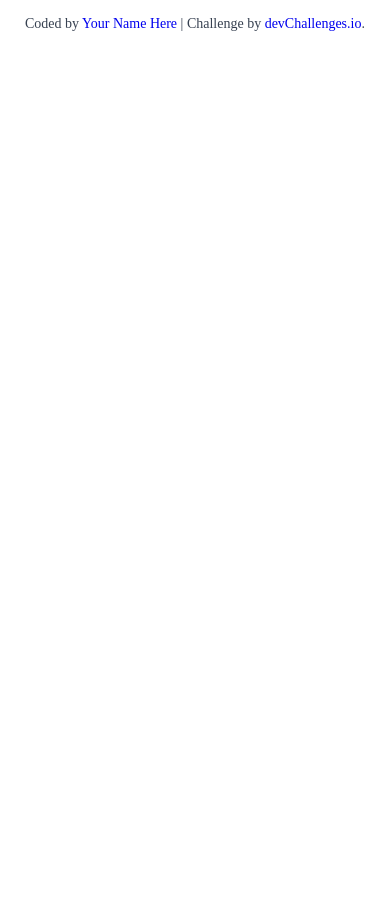
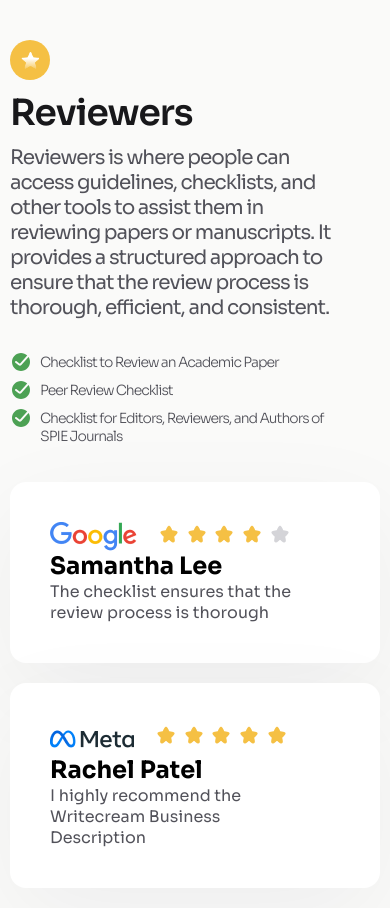
Before and after one commit to estuaryuul/Testimonial-page-master, a plain HTML site: page index.html in a window 390 px wide. Before the commit the page ends 860 px from the top, so only its background shows below. Drawn offline with Linux system fonts and the light colour scheme.

Commit message:
working on index.html and style.css

```diff
--- a/index.html
+++ b/index.html
@@ -12,56 +12,77 @@
     />
 
     <title>Testimonial Page | devChallenges.io</title>
-
-    <!--You are welcome to delete these styles or modify them in your own stylesheet -->
-    <style>
-      * {
-        margin: 0;
-        padding: 0;
-        box-sizing: border-box;
-      }
-
-      body {
-        height: 100vh;
-      }
-
-      .author-info {
-        font-size: 14px;
-        text-align: center;
-        margin-top: 16px;
-        color: rgb(55, 65, 81);
-      }
-
-      .author-info a {
-        text-decoration: none;
-      }
-    </style>
+    <link rel="stylesheet" href="style.css" />
   </head>
   <body>
-    <!--
-  ⭐️
-
-  Reviewers is where people can access guidelines, checklists, and other tools to assist them in reviewing papers or manuscripts. It provides a structured approach to ensure that the review process is thorough, efficient, and consistent.
-
-  Checklist to Review an Academic Paper
-
-  Peer Review Checklist
-
-  Checklist for Editors, Reviewers, and Authors of SPIE Journals
-
-  Samantha Lee
-
-  The checklist ensures that the review process is thorough
-
-  Rachel Patel
-
-  I highly recommend the Writecream Business Description -->
-
-    <div class="author-info">
-      Coded by <a href="#">Your Name Here</a> | Challenge by
-      <a href="https://www.devchallenges.io?ref=challenge" target="_blank"
-        >devChallenges.io</a
-      >.
-    </div>
+    <main>
+      <div class="row-left">
+        <div id="star-icon">
+          <p>⭐️</p>
+        </div>
+        <header id="header">
+          <h1>Reviewers</h1>
+        </header>
+        <div class="content">
+          <p>
+            Reviewers is where people can access guidelines, checklists, and
+            other tools to assist them in reviewing papers or manuscripts. It
+            provides a structured approach to ensure that the review process is
+            thorough, efficient, and consistent.
+          </p>
+          <ul>
+            <li>
+              <p>Checklist to Review an Academic Paper</p>
+            </li>
+            <li>
+              <p>Peer Review Checklist</p>
+            </li>
+            <li>
+              <p>
+                Checklist for Editors, Reviewers, and Authors of SPIE Journals
+              </p>
+            </li>
+          </ul>
+        </div>
+      </div>
+      <div class="row-right">
+        <div class="card card-1">
+          <div class="card-header">
+            <img src="./resources/google-png.png" alt="google-png" />
+            <div class="stars-container">
+              <img src="/resources/Star_fill.svg" alt="star-fill" />
+              <img src="/resources/Star_fill.svg" alt="star-fill" />
+              <img src="/resources/Star_fill.svg" alt="star-fill" />
+              <img src="/resources/Star_fill.svg" alt="star-fill" />
+              <img src="./resources/Star_fill_gray.svg" alt="Star_fill_gray" />
+            </div>
+          </div>
+          <div class="card-name">
+            <h2>Samantha Lee</h2>
+          </div>
+          <div class="card-content content">
+            <p>The checklist ensures that the review process is thorough</p>
+          </div>
+        </div>
+        <div class="card card-2">
+          <div class="card-header">
+            <img src="./resources/meta-png.png" alt="meta-png" />
+            <div class="stars-container">
+              <img src="/resources/Star_fill.svg" alt="star-fill" />
+              <img src="/resources/Star_fill.svg" alt="star-fill" />
+              <img src="/resources/Star_fill.svg" alt="star-fill" />
+              <img src="/resources/Star_fill.svg" alt="star-fill" />
+              <img src="/resources/Star_fill.svg" alt="star-fill" />
+            </div>
+          </div>
+          <div class="card-name">
+            <h2>Rachel Patel</h2>
+          </div>
+          <div class="card-content content">
+            <p>I highly recommend the Writecream Business Description</p>
+          </div>
+        </div>
+      </div>
+    </main>
   </body>
 </html>
--- /dev/null
+++ b/style.css
@@ -0,0 +1,208 @@
+@import url("https://fonts.googleapis.com/css2?family=Poppins:ital,wght@0,100;0,200;0,300;0,400;0,500;0,600;0,700;0,800;0,900;1,100;1,200;1,300;1,400;1,500;1,600;1,700;1,800;1,900&family=Sora:wght@100..800&display=swap");
+* {
+  margin: 0;
+  padding: 0;
+  box-sizing: border-box;
+}
+
+body {
+  height: 100vh;
+  background-color: #fafaf9;
+  font-family: "Sora";
+  letter-spacing: -1px;
+}
+
+.author-info {
+  font-size: 14px;
+  text-align: center;
+  margin-top: 16px;
+  color: rgb(55, 65, 81);
+}
+
+.author-info a {
+  text-decoration: none;
+}
+
+.content {
+  color: #52525a;
+}
+/* Main */
+
+main {
+  display: flex;
+  align-items: center;
+  justify-content: center;
+  flex-wrap: wrap;
+  height: 100%;
+}
+/* Row-Left */
+
+.row-left {
+  width: 640px;
+  padding-left: 50px;
+  padding-right: 20px;
+}
+
+.row-left > .content {
+  width: 550px;
+  margin: 10px 0;
+}
+/* Star-Icon */
+
+#star-icon {
+  background-color: #f5c044;
+  width: 40px;
+  height: 40px;
+  border-radius: 50%;
+  margin: 10px 0;
+  display: flex;
+  justify-content: center;
+  align-items: center;
+}
+
+#star-icon > p {
+  background: linear-gradient(#ffffff 40%, #f5c044);
+  -webkit-background-clip: text;
+  -webkit-text-fill-color: transparent;
+}
+
+/* Header */
+#header {
+  margin: 10px 0;
+}
+#header h1 {
+  font-weight: 600;
+  font-size: 2.25rem;
+  color: #18181b;
+}
+
+.row-left .content > p {
+  font-weight: 400;
+  font-size: 1.25rem;
+}
+
+.row-left .content ul {
+  font-weight: 300;
+  font-size: 0.875rem;
+  list-style-image: url("./resources/Done_ring_round_fill.svg");
+  padding-left: 30px;
+  margin-top: 30px;
+}
+.row-left .content ul > li > p {
+  position: relative;
+  top: -7.5px;
+}
+/* Row-Right*/
+
+.row-right {
+  width: 640px;
+  padding-right: 50px;
+}
+
+/* Card */
+
+.card {
+  position: relative;
+  background-color: #ffffff;
+  letter-spacing: normal;
+  width: 400px;
+  border-radius: 16px;
+  padding: 40px 70px 40px 40px;
+  box-shadow: 0px 30px 100px 0px rgba(17, 23, 41, 0.05);
+}
+
+.card-header {
+  display: flex;
+}
+
+.card-header > img {
+  margin-right: 20px;
+}
+
+/* Card-1 */
+
+.card-1 {
+  right: -200px;
+}
+
+/* Card-2 */
+
+.card-2 {
+  bottom: -50px;
+}
+
+/* Media */
+/* 1024px */
+@media (max-width: 1024px) {
+  /* Row-Left */
+
+  .row-left {
+    width: 1024px;
+    padding-top: 30px;
+    padding-left: 50px;
+    padding-right: 20px;
+  }
+
+  .row-left > .content {
+    margin: 10px 0;
+    width: 900px;
+  }
+
+  /* Row-Right */
+
+  .row-right {
+    padding-right: 0;
+  }
+}
+
+/* 640px */
+@media (max-width: 640px) {
+  /* Row-Left */
+
+  .row-left {
+    width: 640px;
+    padding-top: 30px;
+    padding-left: 10px;
+    padding-right: 50px;
+  }
+
+  .row-left > .content {
+    margin: 10px 0;
+    width: 100%;
+  }
+
+  /* Row-Right */
+
+  .row-right {
+    padding-left: 10px;
+    padding-right: 10px;
+  }
+
+  /* Card */
+
+  .card {
+    position: static;
+    width: 100%;
+    margin: 20px 0;
+  }
+
+  .card-header {
+    display: flex;
+  }
+
+  .card-header > img {
+    margin-right: 20px;
+  }
+
+  /* Card-1 */
+
+  .card-1 {
+    right: 0;
+  }
+
+  /* Card-2 */
+
+  .card-2 {
+    bottom: 0;
+  }
+}
```
